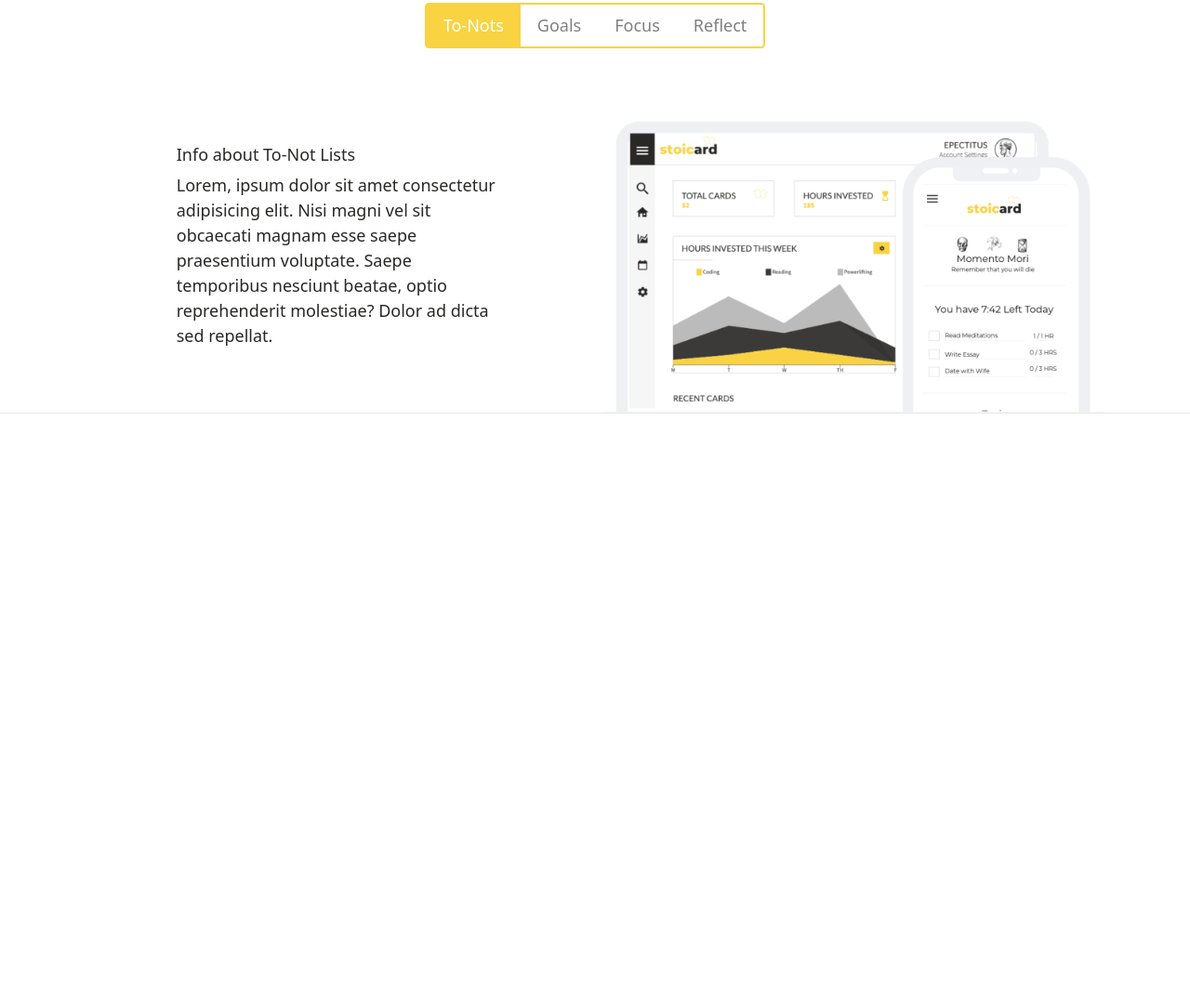
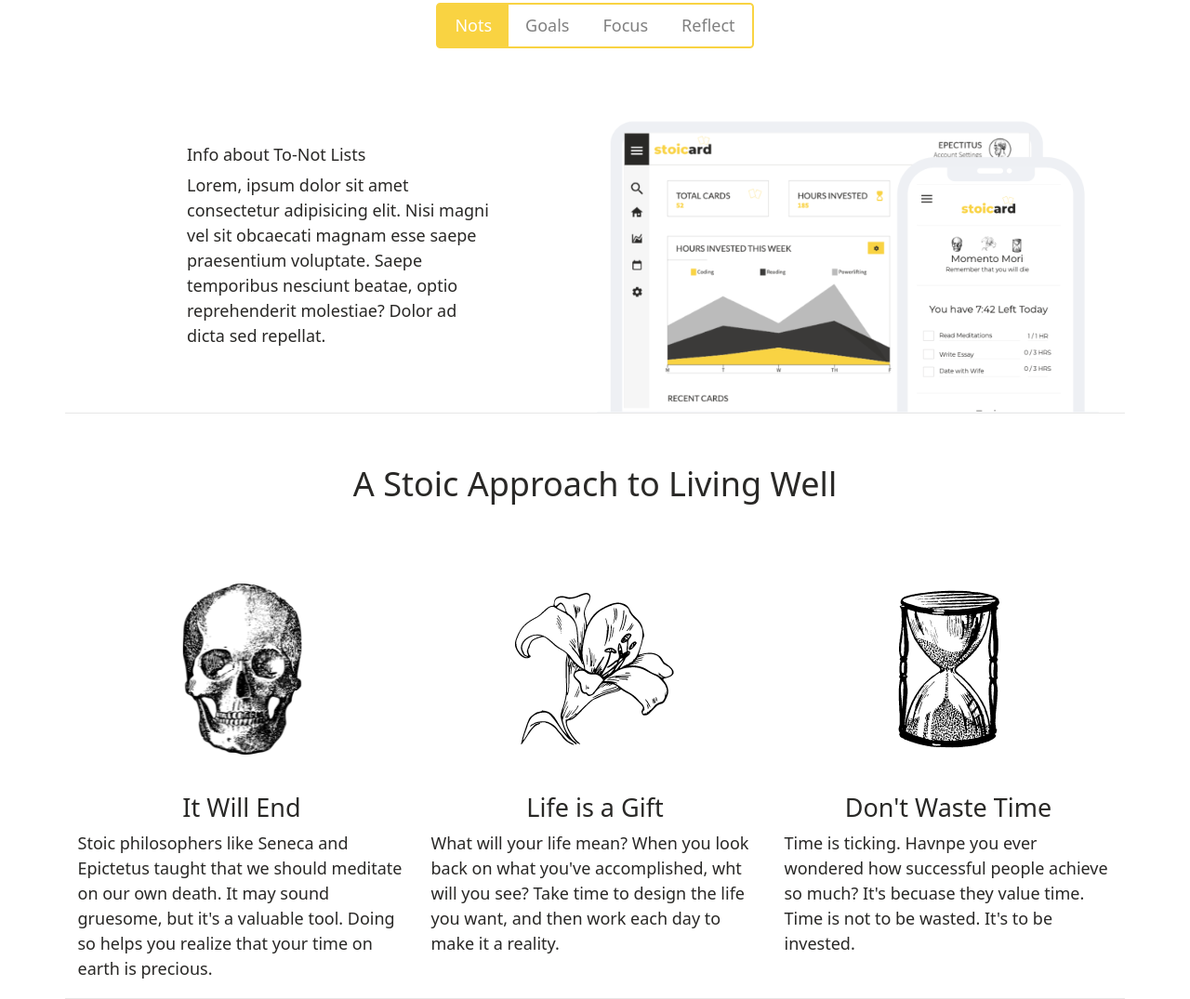
Before and after one commit to eddyhood/stoicard, a website built with webpack: page src/html/template-main.html in a window 1280 px wide. Shown: the part 844-1919 px from the top of the page at 93% size. Before the commit the page ends 1289 px from the top, so only its background shows below. Built offline with nearby package versions, Linux system fonts and the light colour scheme; files whose address does not match are found by name.

Commit message:
Add 3 tenents of stoicism with images

```diff
--- a/src/html/template-main.html
+++ b/src/html/template-main.html
@@ -34,7 +34,6 @@
         <button class="btn btn-outline-secondary" type="submit">Login</button>
         <button class="btn btn-outline-warning ms-3" type="submit">Sign Up</button>
       </div>
-        </div>
     </nav>
     <div class="container">
       <div class="row">
@@ -70,13 +69,12 @@
               </figure>
           </div>
       </div>
-      </div>
       <div class="row row-content">
         <div class="mt-5 d-flex flex-column align-items-center">
           <h2>Say Goodbye to To-Do Lists</h2>
           <ul class="nav nav-pills mb-5 mt-3">
             <li class="nav-item" role="presentation">
-              <button class="nav-link active" id="pills-to-not-tab" data-bs-toggle="pill" data-bs-target="#pills-to-not" type="button" role="tab" aria-controls="pills-to-not" aria-selected="true">To-Nots</button>
+              <button class="nav-link active" id="pills-to-not-tab" data-bs-toggle="pill" data-bs-target="#pills-to-not" type="button" role="tab" aria-controls="pills-to-not" aria-selected="true">Nots</button>
             </li>
             <li class="nav-item" role="presentation">
               <button class="nav-link" id="pills-to-goal-tab" data-bs-toggle="pill" data-bs-target="#pills-to-goal" type="button" role="tab" aria-controls="pills-to-goal" aria-selected="false">Goals</button>
@@ -144,6 +142,31 @@
           </div>
         </div>
       </div>
+      <div class="row row-content">
+        <h2 class="text-center mt-5">A Stoic Approach to Living Well</h2>
+        <div class="d-flex flex-column align-items-center col-lg-4">
+            <figure class="mt-5">
+              <img src="../assets/images/skull.png" alt="A human skull which is a reflection that we are all mortal">
+            </figure>
+            <h4>It Will End</h4>
+            <p>Stoic philosophers like Seneca and Epictetus taught that we should meditate on our own death. It may sound gruesome, but it's a valuable tool. Doing so helps you realize that your time on earth is precious.</p>
+        </div>
+        <div class="d-flex flex-column align-items-center col-lg-4">
+            <figure class="mt-5">
+              <img src="../assets/images/Lilly.png" alt="A lilly flow which represents the beauty of life.">
+            </figure>
+            <h4>Life is a Gift</h4>
+            <p>What will your life mean? When you look back on what you've accomplished, wht will you see? Take time to design the life you want, and then work each day to make it a reality.</p>
+        </div>
+        <div class="d-flex flex-column align-items-center col-lg-4">
+            <figure class="mt-5">
+              <img src="../assets/images/Hourglass.png" alt="An hourglass which represents that time is passing.">
+            </figure>
+            <h4>Don't Waste Time</h4>
+            <p>Time is ticking. Havnpe you ever wondered how successful people achieve so much? It's becuase they value time. Time is not to be wasted. It's to be invested.</p>
+        </div>
+      </div>
+    </div>
       <script src="https://cdn.jsdelivr.net/npm/bootstrap@5.0.2/dist/js/bootstrap.bundle.min.js" integrity="sha384-MrcW6ZMFYlzcLA8Nl+NtUVF0sA7MsXsP1UyJoMp4YLEuNSfAP+JcXn/tWtIaxVXM" crossorigin="anonymous"></script>
 </body>
 </html>
```
Lines whose indentation alone changed are shown as unchanged.
